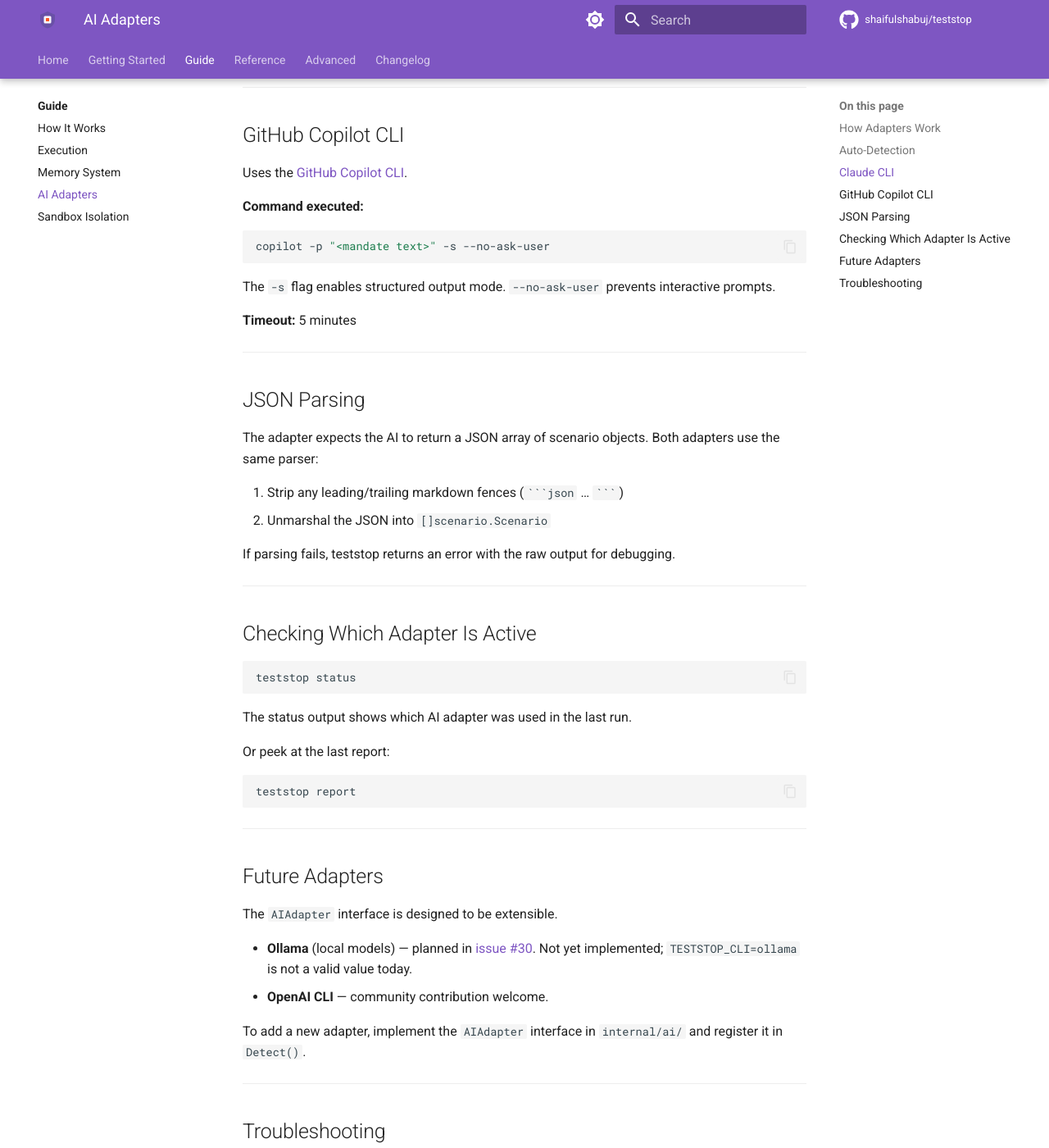
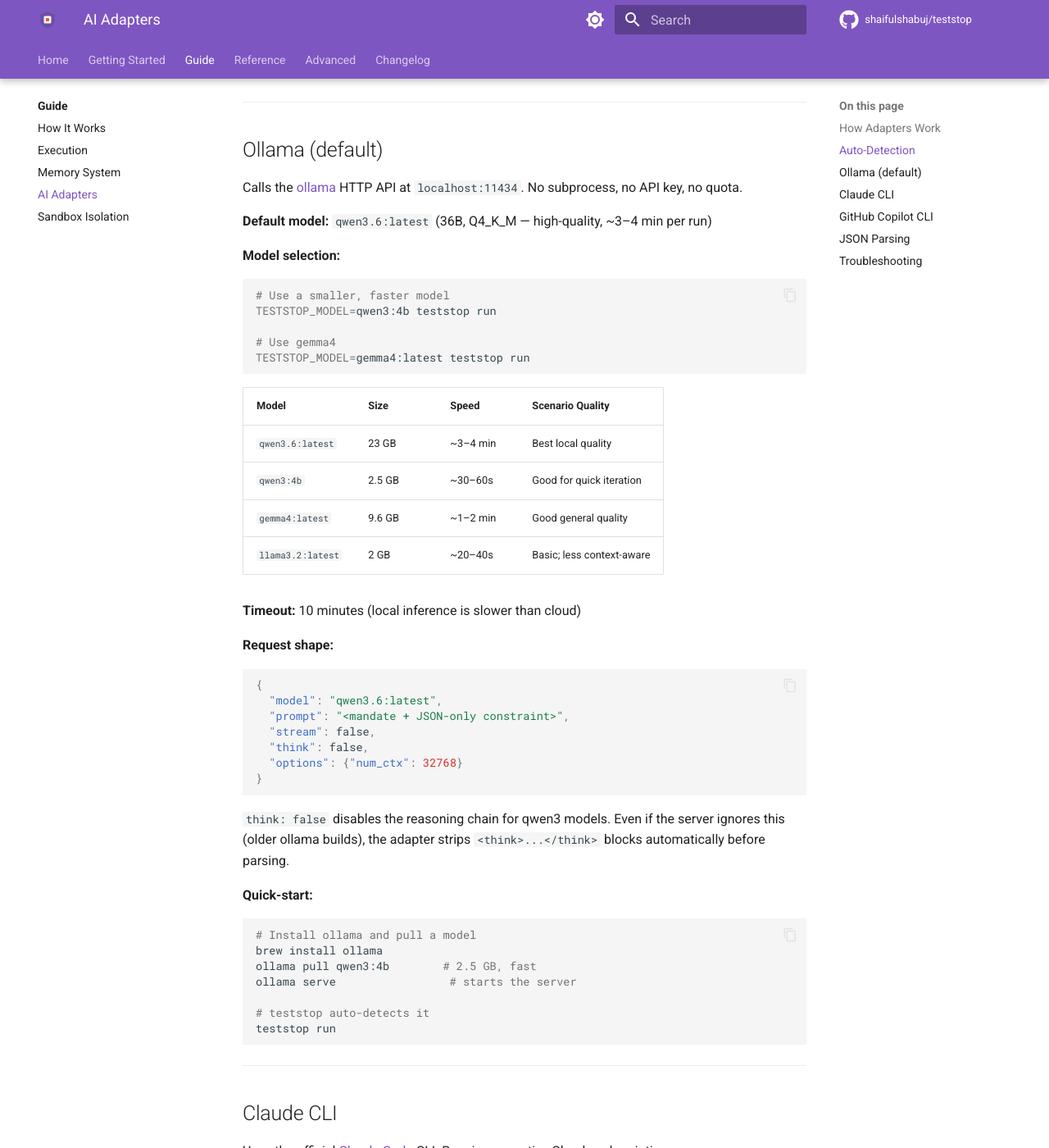
Before and after one commit to shaifulshabuj/teststop, an MkDocs documentation site: the page built from docs/guide/ai-adapters.md, in a window 1280 px wide and 1400 px high, scrolled down 1514 px. Shown: the whole window at 82% size. Built offline with MkDocs 1.6.1 and Material for MkDocs 9.7.7, drawn with Linux system fonts in a browser that asks for light colours; comment, search, counter and statistics services are not loaded; the version menu is left out; some of the changed text lies outside the part shown.

Commit message:
docs: ollama adapter docs, README backend section, v1.1.0 CHANGELOG
- docs/guide/ai-adapters.md: full ollama section with model comparison table,
  request shape, troubleshooting; updated auto-detection precedence table;
  removed "Future Adapters" placeholder that claimed ollama was unimplemented
- README.md: requirements line updated; added AI Backend section with quick-start,
  comparison table, and auto-detection order explanation
- CHANGELOG.md: v1.1.0 draft with measured quality assessment from real runs

Co-Authored-By: Claude Sonnet 4.6 <noreply@anthropic.com>

````diff
--- a/docs/guide/ai-adapters.md
+++ b/docs/guide/ai-adapters.md
@@ -1,64 +1,139 @@
 # AI Adapters
 
-teststop works by shelling out to an AI CLI already on your PATH. No API SDK, no API keys, no vendor lock-in.
+teststop generates scenarios by calling an AI backend. The default is **ollama** (free,
+local, unlimited). Cloud CLIs (claude, copilot) are opt-in.
 
 ---
 
 ## How Adapters Work
 
-The `AIAdapter` interface has two methods:
+The `AIAdapter` interface:
 
 ```go
 type AIAdapter interface {
     GenerateScenarios(mandate string) ([]scenario.Scenario, error)
+    Prompt(input string) ([]byte, error)
     Name() string
 }
 ```
 
-teststop passes the full composed mandate as a single prompt argument and parses the JSON response. Both adapters have a 5-minute timeout.
+teststop passes the full composed mandate as a single prompt and parses the JSON array
+response. All adapters share the same JSON parser (`ParseScenariosFromJSON`) which strips
+markdown fences and rejects hollow batches.
 
 ---
 
 ## Auto-Detection
 
-teststop auto-detects which CLI is available. The `TESTSTOP_CLI` environment variable controls this:
+`TESTSTOP_CLI=auto` (the default) tries backends in this order:
+
+| Priority | Backend | Detection |
+|----------|---------|-----------|
+| 1 | **ollama** | `localhost:11434` responds within 2s |
+| 2 | claude | `claude` found on PATH |
+| 3 | copilot | `copilot` found on PATH |
+
+The `TESTSTOP_CLI` env var overrides auto-detection:
 
 | `TESTSTOP_CLI` | Behavior |
 |----------------|----------|
-| `auto` _(default)_ | Try `claude` first, then `copilot` |
+| `auto` _(default)_ | ollama → claude → copilot |
+| `ollama` | Use ollama only; error if not reachable |
 | `claude` | Use Claude CLI only; error if not found |
 | `copilot` | Use GitHub Copilot CLI only; error if not found |
 
 ```bash
-# Force Claude
+# Use local model (default when ollama is running)
+teststop run
+
+# Force Claude (opt-in — uses account quota)
 TESTSTOP_CLI=claude teststop run
 
-# Force Copilot
-TESTSTOP_CLI=copilot teststop run
+# Force a specific ollama model
+TESTSTOP_MODEL=qwen3:4b teststop run
+```
+
+**Quality tradeoff:** Local models (ollama) produce valid, useful scenarios at the cost of
+some specificity and edge-case creativity versus cloud models. For production use where quota
+is not a concern, `TESTSTOP_CLI=claude` gives higher-quality output. For development
+iteration and free CI runners, ollama is the right default.
+
+---
+
+## Ollama (default)
+
+Calls the [ollama](https://ollama.com) HTTP API at `localhost:11434`. No subprocess,
+no API key, no quota.
+
+**Default model:** `qwen3.6:latest` (36B, Q4_K_M — high-quality, ~3–4 min per run)
+
+**Model selection:**
+
+```bash
+# Use a smaller, faster model
+TESTSTOP_MODEL=qwen3:4b teststop run
+
+# Use gemma4
+TESTSTOP_MODEL=gemma4:latest teststop run
+```
+
+| Model | Size | Speed | Scenario Quality |
+|-------|------|-------|-----------------|
+| `qwen3.6:latest` | 23 GB | ~3–4 min | Best local quality |
+| `qwen3:4b` | 2.5 GB | ~30–60s | Good for quick iteration |
+| `gemma4:latest` | 9.6 GB | ~1–2 min | Good general quality |
+| `llama3.2:latest` | 2 GB | ~20–40s | Basic; less context-aware |
+
+**Timeout:** 10 minutes (local inference is slower than cloud)
+
+**Request shape:**
+
+```json
+{
+  "model": "qwen3.6:latest",
+  "prompt": "<mandate + JSON-only constraint>",
+  "stream": false,
+  "think": false,
+  "options": {"num_ctx": 32768}
+}
+```
+
+`think: false` disables the reasoning chain for qwen3 models. Even if the server ignores
+this (older ollama builds), the adapter strips `<think>...</think>` blocks automatically
+before parsing.
+
+**Quick-start:**
+
+```bash
+# Install ollama and pull a model
+brew install ollama
+ollama pull qwen3:4b        # 2.5 GB, fast
+ollama serve                 # starts the server
+
+# teststop auto-detects it
+teststop run
 ```
 
 ---
 
 ## Claude CLI
 
-Uses the official [Claude Code](https://claude.ai/download) CLI.
+Uses the official [Claude Code](https://claude.ai/download) CLI. Requires an active
+Claude subscription — runs consume account quota shared with all Claude Code agents.
 
 **Command executed:**
 
 ```bash
-claude -p "<mandate text>"
-# With optional model override:
-claude -p "<mandate text>" --model claude-sonnet-4-6
+claude -p "<mandate text>" --output-format json
+# With model override:
+claude -p "<mandate text>" --output-format json --model claude-sonnet-4-6
 ```
 
 **Model selection:**
 
 ```bash
-# Use a specific Claude model
-TESTSTOP_MODEL=claude-opus-4-7 teststop run
+TESTSTOP_MODEL=claude-opus-4-8 TESTSTOP_CLI=claude teststop run
 ```
-
-If `TESTSTOP_MODEL` is not set, the Claude CLI uses its default model.
 
 **Timeout:** 5 minutes
 
@@ -74,64 +149,41 @@ Uses the [GitHub Copilot CLI](https://docs.github.com/en/copilot/github-copilot-
 copilot -p "<mandate text>" -s --no-ask-user
 ```
 
-The `-s` flag enables structured output mode. `--no-ask-user` prevents interactive prompts.
-
 **Timeout:** 5 minutes
 
 ---
 
 ## JSON Parsing
 
-The adapter expects the AI to return a JSON array of scenario objects. Both adapters use the same parser:
+All adapters use the same parser (`ParseScenariosFromJSON`):
 
-1. Strip any leading/trailing markdown fences (` ```json ` … ` ``` `)
-2. Unmarshal the JSON into `[]scenario.Scenario`
-
-If parsing fails, teststop returns an error with the raw output for debugging.
-
----
-
-## Checking Which Adapter Is Active
-
-```bash
-teststop status
-```
-
-The status output shows which AI adapter was used in the last run.
-
-Or peek at the last report:
-
-```bash
-teststop report
-```
-
----
-
-## Future Adapters
-
-The `AIAdapter` interface is designed to be extensible.
-
-- **Ollama** (local models) — planned in [issue #30](https://github.com/shaifulshabuj/teststop/issues/30). Not yet implemented; `TESTSTOP_CLI=ollama` is not a valid value today.
-- **OpenAI CLI** — community contribution welcome.
-
-To add a new adapter, implement the `AIAdapter` interface in `internal/ai/` and register it in `Detect()`.
+1. Strip leading/trailing markdown fences (` ```json ` … ` ``` `)
+2. Unmarshal into `[]scenario.Scenario`
+3. Reject hollow batches (every object missing `scenario_id` and `title`) — catches
+   event-stream format mismatches and empty-struct slippage
 
 ---
 
 ## Troubleshooting
 
-**"no AI CLI found on PATH"**
-: Install `claude` or `copilot` and make sure it's on your `PATH`. Verify with `which claude`.
+**"no AI backend found"**
+: Start ollama (`ollama serve`), or install `claude`/`copilot` and add to PATH.
 
-**"AI CLI returned empty output"**
-: The AI CLI may have failed silently. Run the CLI manually:
-  ```bash
-  claude -p "Return the word hello"
-  ```
+**ollama: HTTP request failed**
+: ollama is not running. Start it with `ollama serve`.
+
+**"model not found"**
+: Pull the model first: `ollama pull qwen3.6:latest`
+
+**"all N parsed scenarios are hollow"**
+: The model returned a non-scenario JSON structure. Check that the model is responding
+  to the prompt (run `ollama run qwen3:4b "say hello"` to verify).
 
 **"failed to parse scenarios JSON"**
-: The AI returned non-JSON output. This can happen if the AI CLI prompts for auth.
-  Authenticate your CLI first: `claude auth` or `copilot auth`.
+: The AI returned non-JSON output. With cloud adapters, authenticate first:
+  `claude auth` or `copilot auth`. With ollama, try a model with a larger context:
+  `TESTSTOP_MODEL=qwen3.6:latest teststop run`.
 
 **Timeout**
-: The AI CLI has a 5-minute timeout. For very large projects, try `--depth light` to reduce the mandate size.
+: For large projects, try `--depth light` to reduce mandate size. With ollama and
+  qwen3.6:latest, a normal-depth run takes ~3–4 minutes.
````
Also changed, not shown: CHANGELOG.md (+31 -0 lines), README.md (+27 -1 lines).
